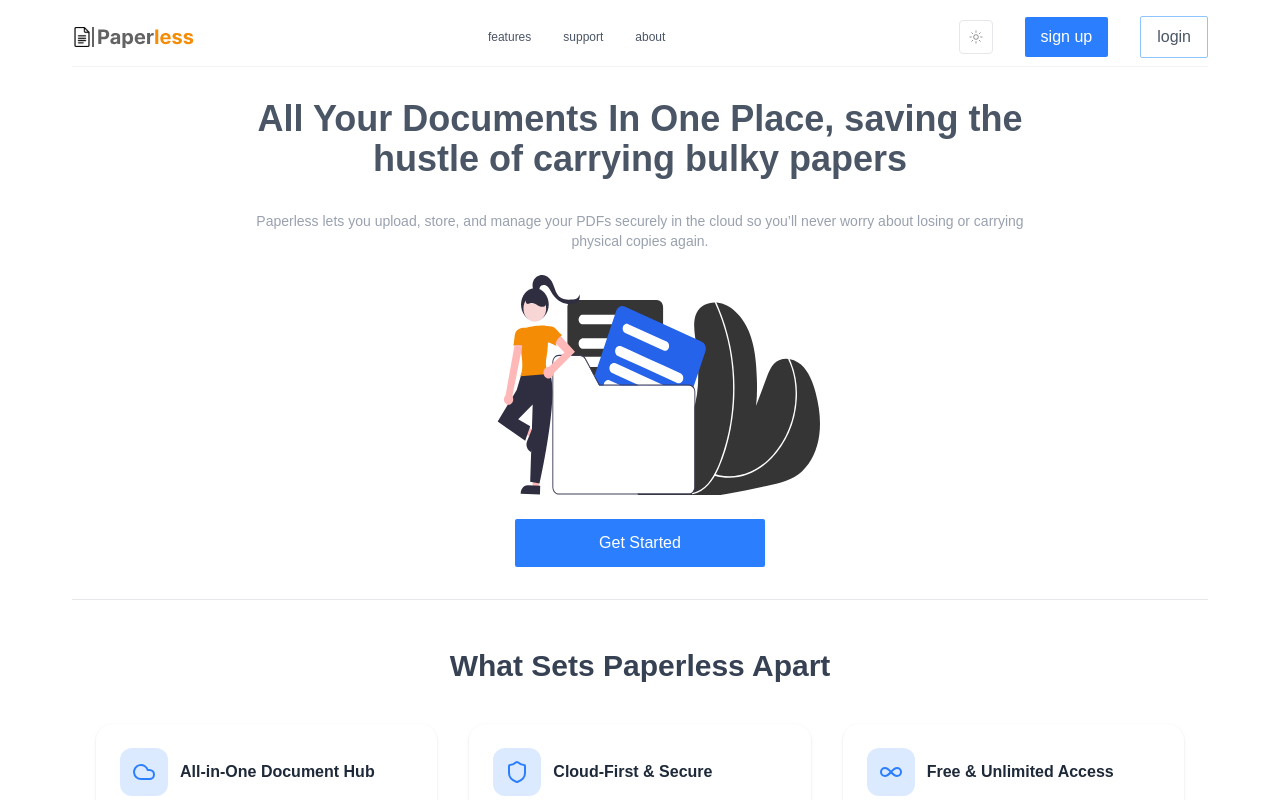
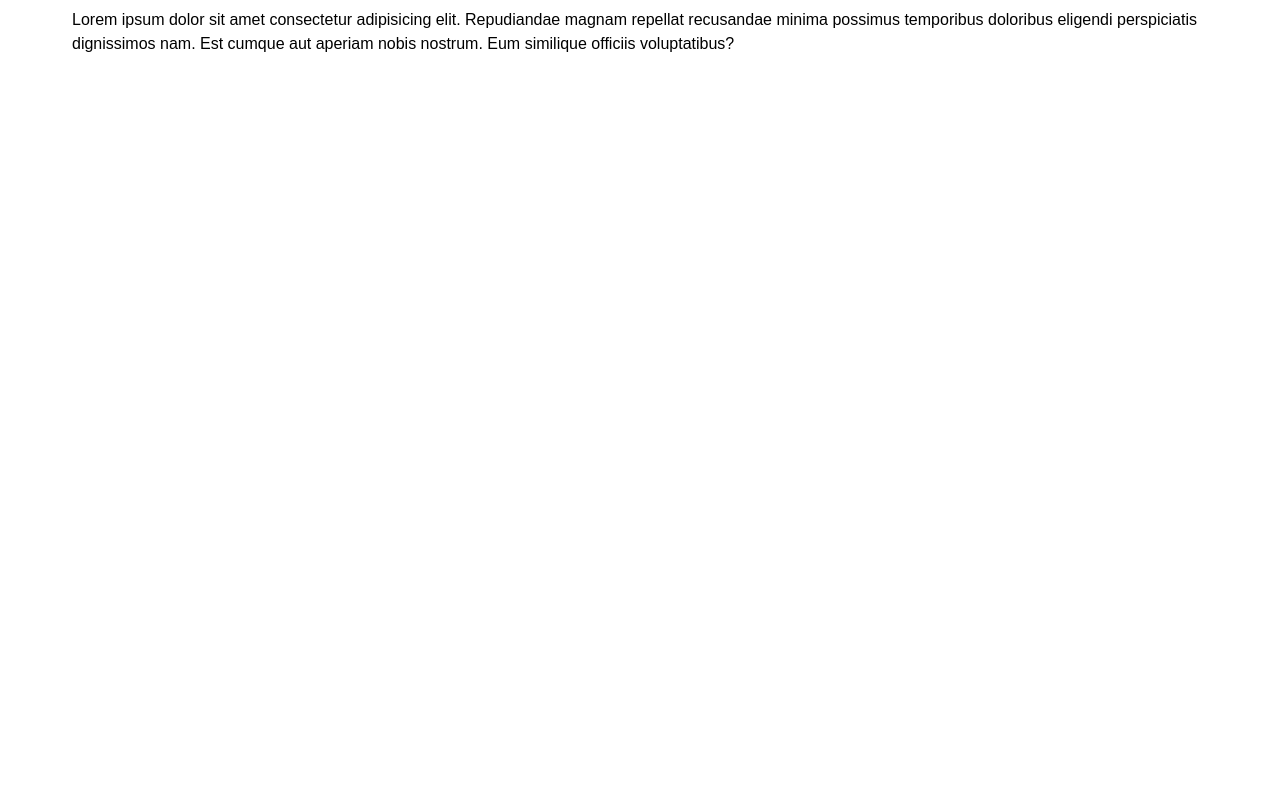
Before and after one commit to smartdevASAP/paperless-client, a React (Vite) app in the folder paperless/: page /authentication in a window 1280 px wide. Shown: the top 800 px of the page. Built offline with nearby package versions, Linux system fonts and the light colour scheme.

Commit message:
changes on several files

```diff
--- a/paperless/package.json
+++ b/paperless/package.json
@@ -14,6 +14,7 @@
     "lucide-react": "^0.542.0",
     "react": "^19.1.1",
     "react-dom": "^19.1.1",
+    "react-router-dom": "^7.8.2",
     "tailwindcss": "^4.1.12"
   },
   "devDependencies": {
--- a/paperless/src/App.jsx
+++ b/paperless/src/App.jsx
@@ -1,22 +1,38 @@
 import React from "react";
+import { Route, Routes } from "react-router-dom";
 import Nav from "./user/components/nav";
 import Features from "./user/components/about";
 import Header from "./user/components/header";
-import { AppContext, useAppContext } from "./context/appcontext";
+import { useAppContext } from "./context/appcontext";
 import FeaturesSection from "./user/components/features";
 import Footer from "./user/components/footer";
+import Auth from "./authentication/user_auth/auth";
+
 function App() {
-  const { appMode, setAppMode } = useAppContext();
+  const { appMode } = useAppContext();
+
   return (
+    <>
       <div className={`${!appMode ? "bg-gray-100/1.5" : "bg-neutral-900"}`}>
-      <div className="p-2  w-[90vw] mx-auto">
+        <div className="p-2 w-[90vw] mx-auto">
+          <Routes>
+            <Route
+              path="/"
+              element={
+                <>
                   <Nav />
                   <Header />
                   <Features />
                   <FeaturesSection />
                   <Footer />
+                </>
+              }
+            />
+            <Route path="/authentication" element={<Auth />} />
+          </Routes>
         </div>
       </div>
+    </>
   );
 }
 
--- /dev/null
+++ b/paperless/src/authentication/user_auth/auth.jsx
@@ -0,0 +1,14 @@
+import React from "react";
+
+function Auth() {
+  return (
+    <div>
+      Lorem ipsum dolor sit amet consectetur adipisicing elit. Repudiandae
+      magnam repellat recusandae minima possimus temporibus doloribus eligendi
+      perspiciatis dignissimos nam. Est cumque aut aperiam nobis nostrum. Eum
+      similique officiis voluptatibus?
+    </div>
+  );
+}
+
+export default Auth;
--- a/paperless/src/main.jsx
+++ b/paperless/src/main.jsx
@@ -5,11 +5,14 @@ import { createRoot } from "react-dom/client";
 import "./index.css";
 import App from "./App.jsx";
 import { AppContextProvider } from "./context/appcontext.jsx";
+import { BrowserRouter } from "react-router-dom";
 
 createRoot(document.getElementById("root")).render(
   <StrictMode>
-    <AppContextProvider>
-      <App />
-    </AppContextProvider>
+    <BrowserRouter>
+      <AppContextProvider>
+        <App />
+      </AppContextProvider>
+    </BrowserRouter>
   </StrictMode>
 );
--- a/paperless/src/user/components/header.jsx
+++ b/paperless/src/user/components/header.jsx
@@ -1,6 +1,7 @@
 import React from "react";
 import { assets } from "../../assets/assets_config";
 import { useAppContext } from "../../context/appcontext";
+import { Link } from "react-router-dom";
 function Header() {
   const { appMode, setAppMode } = useAppContext();
   return (
@@ -10,7 +11,7 @@ function Header() {
       ) : null}
       <div className="w-[60vw]  mx-auto mt-8">
         <h1
-          className={`text-center font-bold text-xl md:text-4xl ${
+          className={`text-center font-bold text-2xl md:text-4xl ${
             !appMode ? "text-gray-600" : "text-white"
           } mb-8`}
         >
@@ -32,9 +33,12 @@ function Header() {
           )}
         </div>
 
-        <button className=" text-center p-3 flex justify-center text-white bg-blue-500 w-full md:w-[250px] mx-auto rounded-xs">
+        <Link
+          className=" text-center p-3 flex justify-center text-white bg-blue-500 w-full md:w-[250px] mx-auto rounded-xs"
+          to="authentication"
+        >
           Get Started
-        </button>
+        </Link>
       </div>
     </div>
   );
```
Also changed, not shown: 1 other file (tests, documents, lock files or other folders). Lines whose indentation alone changed are shown as unchanged.
